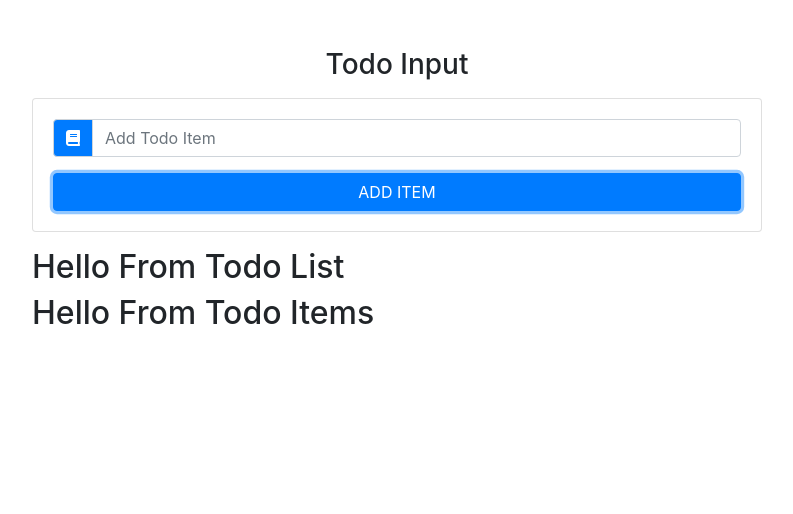
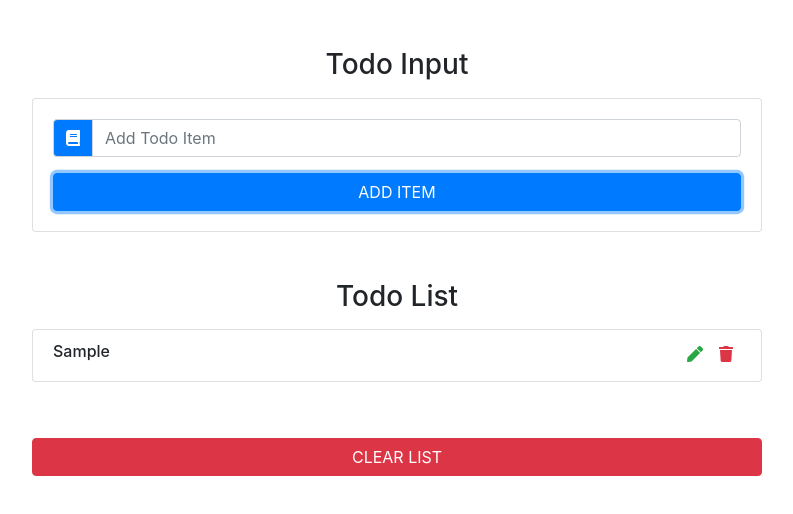
Before and after one commit to malikmsaeed/react-todo-list, a React (Create React App) app: page / in a window 1280 px wide. Both pictures are taken after typing "Sample" into the empty fields and a click on the button "ADD ITEM". Shown: the top 514 px of the page, without its empty margins (243-1036 px from the left). Built offline with nearby package versions, Linux system fonts and the light colour scheme.

Commit message:
clear and HandleDelete method applied

```diff
--- a/src/App.js
+++ b/src/App.js
@@ -30,10 +30,15 @@
     });
   };
   clearList = () => {
-    console.log("cleare Item List");
+    this.setState({
+      items: []
+    });
   };
   handleEdit = id => {
-    console.log(`Edit item id ${id}`);
+    const filteredItems = this.state.items.filter(item => item.id !== id);
+    this.setState({
+      items: filteredItems
+    });
   };
   handleDelete = id => {
     console.log(`Delte item id ${id}`);
--- a/src/components/TodoItem.js
+++ b/src/components/TodoItem.js
@@ -2,9 +2,20 @@
 
 export default class TodoItem extends Component {
   render() {
+    const { title, handleDelete, handleEdit } = this.props;
     return (
       <div>
-        <h2>Hello From Todo Items</h2>
+        <li className="list-group-item text-capitalize d-flex justify-content-between my-2">
+          <h6>{title}</h6>
+          <div className="todo-icon">
+            <span className="mx-2 text-success" onClick={handleEdit}>
+              <i className="fas fa-pen" />
+            </span>
+            <span className="mx-2 text-danger" onClick={handleDelete}>
+              <i className="fas fa-trash" />
+            </span>
+          </div>
+        </li>
       </div>
     );
   }
--- a/src/components/TodoList.js
+++ b/src/components/TodoList.js
@@ -1,13 +1,31 @@
 import React, { Component } from "react";
-import Item from "./TodoItem";
+import TodoItem from "./TodoItem";
 
 export default class TodoList extends Component {
   render() {
+    const { items, handleDelete, handleEdit, clearList } = this.props;
+
     return (
-      <section>
-        <h2>Hello From Todo List</h2>
-        <Item />
-      </section>
+      <ul className="list-group my-5">
+        <h3 className="text-capitalize text-center">todo List</h3>
+        {items.map(item => {
+          return (
+            <TodoItem
+              key={item.id}
+              title={item.title}
+              handleDelete={() => handleDelete(item.id)}
+              handleEdit={() => handleEdit(item.id)}
+            />
+          );
+        })}
+        <button
+          type="button"
+          className="btn btn-danger btn-block text-uppercase my-5"
+          onClick={clearList}
+        >
+          Clear List
+        </button>
+      </ul>
     );
   }
 }
```
